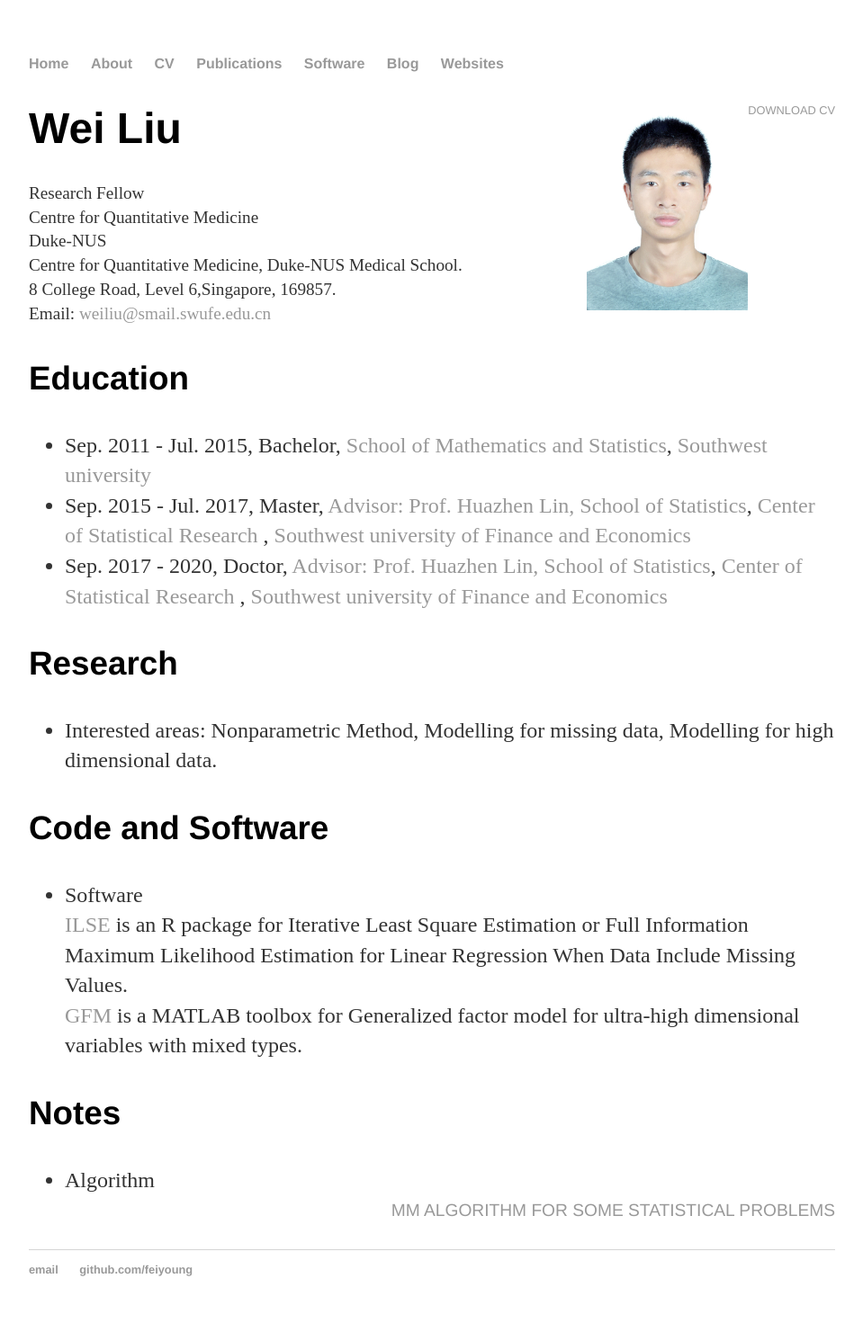
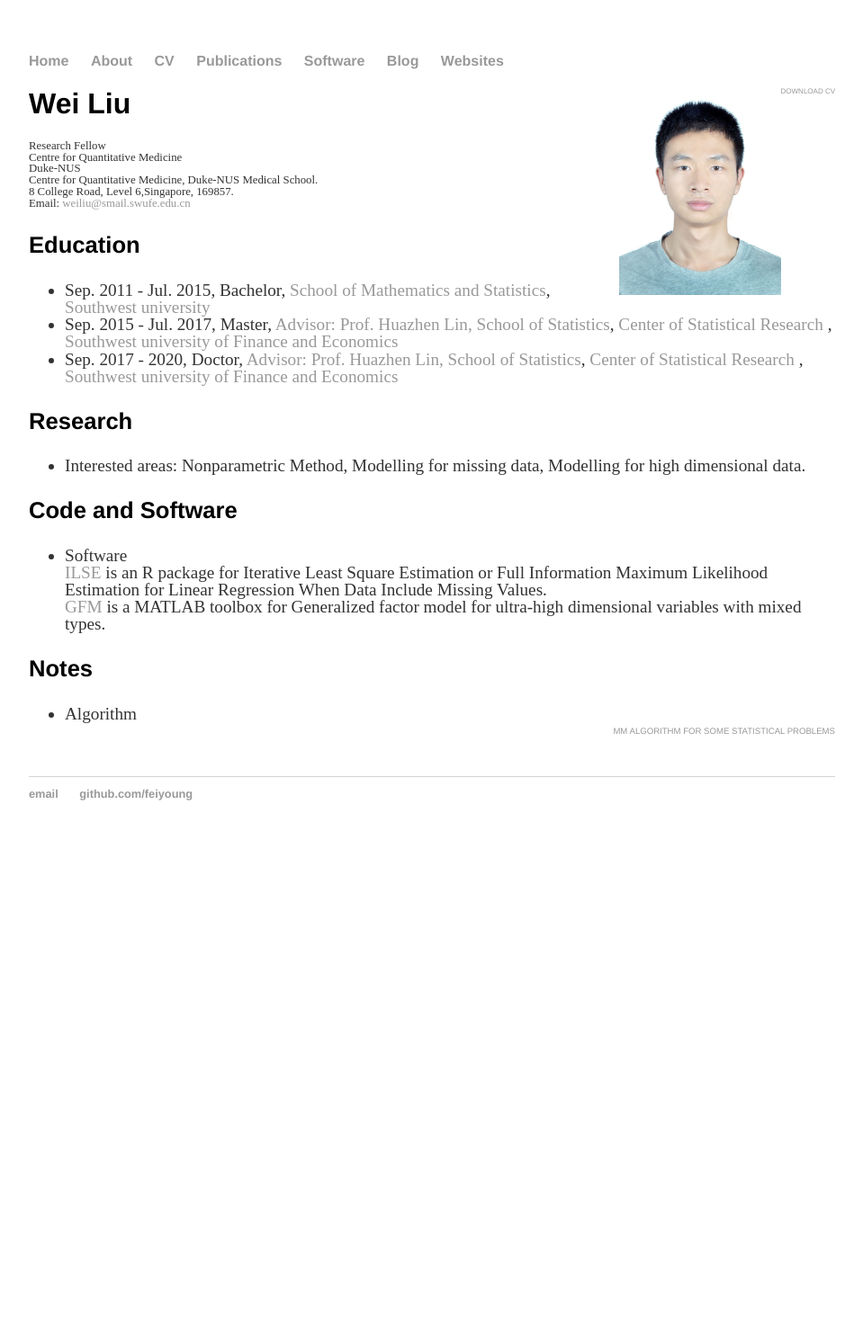
Before and after one commit to feiyoung/feiyoung.github.io, a Jekyll site: the page built from cv/index.html, in a window 1280 px wide. Shown: the whole page at 90% size, without its empty margins (160-1119 px from the left). Built offline with Jekyll 4.4.1, drawn with Linux system fonts in a browser that asks for light colours; after the commit the page ends 950 px from its top, so only the background shows below that.

Commit message:
Update main.css

```diff
--- a/css/main.css
+++ b/css/main.css
@@ -3,13 +3,13 @@ body { margin: 60px auto; width: 70%; }
 a { text-decoration: none; color: #999; }
 a:hover { text-decoration: underline; }
 
-p, ul { font-size: 1.5em; line-height: 1.4em; color: #333; }
+p, ul { font-size: 1.2em; line-height: 1.0em; color: #333; }
 
 h1, h2, h3, h4 { font-family: 'Helvetica', 'Arial', 'Sans-Serif'; }
-h1 { font-size: 3em;  }
-h2 { font-size: 2.7em; }
-h3 { font-size: 2.3em; }
-h4 { font-size: 1.9em; }
+h1 { font-size: 2.5em;  }
+h2 { font-size: 2.2em; }
+h3 { font-size: 1.6em; }
+h4 { font-size: 1.2em; }
 
 nav ul, footer ul { font-size: 1em; font-family: 'Helvetica', 'Arial', 'Sans-Serif'; padding: 0px; list-style: none; font-weight: bold; }
 nav ul li, footer ul li { display: inline; margin-right: 20px; }
@@ -17,13 +17,13 @@ nav ul li, footer ul li { display: inline; margin-right: 20px; }
 footer { border-top: 1px solid #d5d5d5; font-size: .8em; }
 
 /* Blog */
-ul.posts { margin: 20px auto 40px; font-size: 1.5em; }
+ul.posts { margin: 20px auto 40px; font-size: 1em; }
 ul.posts li { list-style: none; }
 
 /* CV */
 .cv { margin: 0px 0px 60px; }
-.cv h1 { font-size: 3em; }
-.cv h2 { font-size: 2em; }
+.cv h1 { font-size: 2em; }
+.cv h2 { font-size: 1em; }
 .cv address, .cv .download { font-family: 'Helvetica', 'Arial', 'Sans-Serif'; }
-.cv address, .cv p { font-size: 1.2em; }
-.cv .download { float: right; font-size: .8em; text-transform: uppercase; }
+.cv address, .cv p { font-size: 0.8em; }
+.cv .download { float: right; font-size: .5em; text-transform: uppercase; }
```
